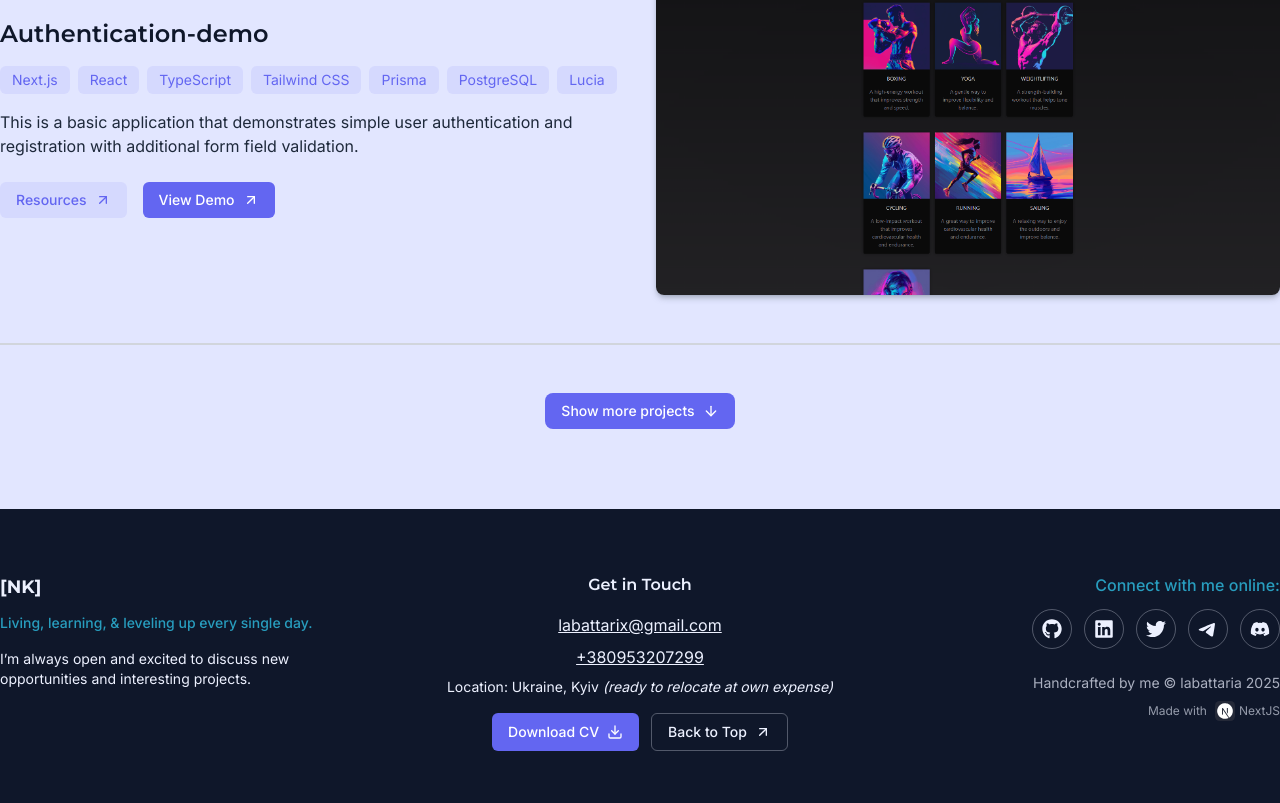
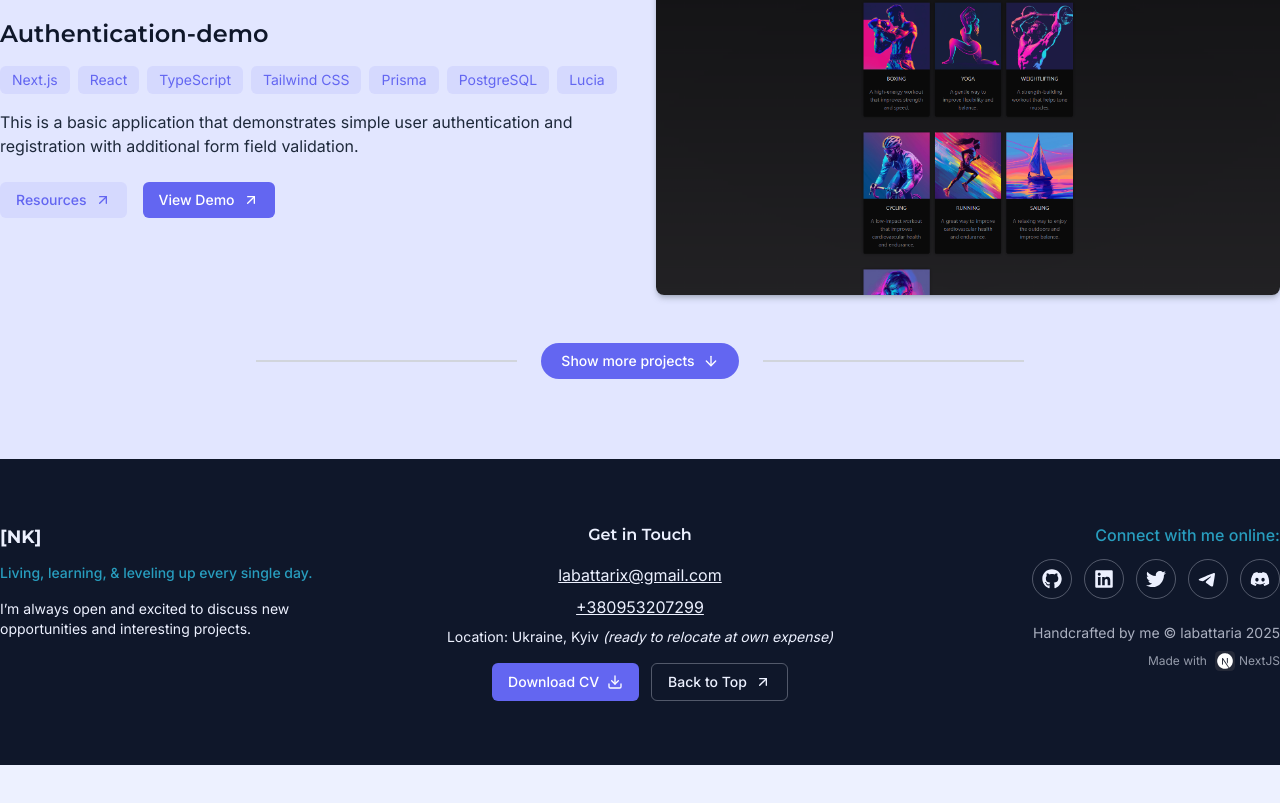
Before and after one commit to labattaria/portfolio-frontend, a Next.js app: page / in a window 1280 px wide. Shown: the part 3818-4621 px from the top of the page. After the commit the page ends 4583 px from the top, so only its background shows below. Built offline with nearby package versions, Linux system fonts and the light colour scheme.

Commit message:
update Show more projects button with decorative lines

```diff
--- a/components/projects.tsx
+++ b/components/projects.tsx
@@ -81,7 +81,7 @@ export default function Projects() {
                       href={project.demo}
                       target="_blank"
                       rel="noopener noreferrer"
-                      className="flex items-center gap-2 px-4 py-2 rounded-md text-sm font-medium bg-accent text-[#ffffff] hover:bg-accent/70 duration-300"
+                      className="flex items-center gap-2 rounded-md px-4 py-2 text-sm font-medium bg-accent text-[#ffffff] hover:bg-accent/70 duration-300"
                     >
                       View Demo <ArrowUpRight className="w-4 h-4" />
                     </a>
@@ -90,7 +90,7 @@ export default function Projects() {
               </div>
 
               {/* SEPARATOR */}
-              {index < projects.length - 1 && (
+              {index < visibleCount - 1 && (
                 <hr className="border-t-2 border-gray-300 my-12" />
               )}
             </Fragment>
@@ -99,13 +99,20 @@ export default function Projects() {
 
         {/* SHOW MORE BUTTON */}
         {visibleCount < projects.length && (
-          <div className="flex justify-center">
-            <button
-              onClick={showMore}
-              className="flex items-center gap-2 px-4 py-2 rounded-lg text-sm font-medium bg-accent text-[#ffffff] hover:bg-accent/70 duration-300"
-            >
-              Show more projects <ArrowDown className="w-4 h-4" />
-            </button>
+          <div className="flex justify-center mt-12">
+            <div className="flex items-center w-full max-w-3xl">
+              <div className="flex-1 border-t-2 border-gray-300"></div>
+
+              <button
+                onClick={showMore}
+                className="flex items-center gap-2 rounded-full px-5 py-2 mx-6 text-sm font-medium cursor-pointer bg-accent text-[#ffffff] hover:bg-accent/70 duration-300"
+                aria-label="Show more projects"
+              >
+                Show more projects <ArrowDown className="w-4 h-4" />
+              </button>
+
+              <div className="flex-1 border-t-2 border-gray-300"></div>
+            </div>
           </div>
         )}
       </div>
```
